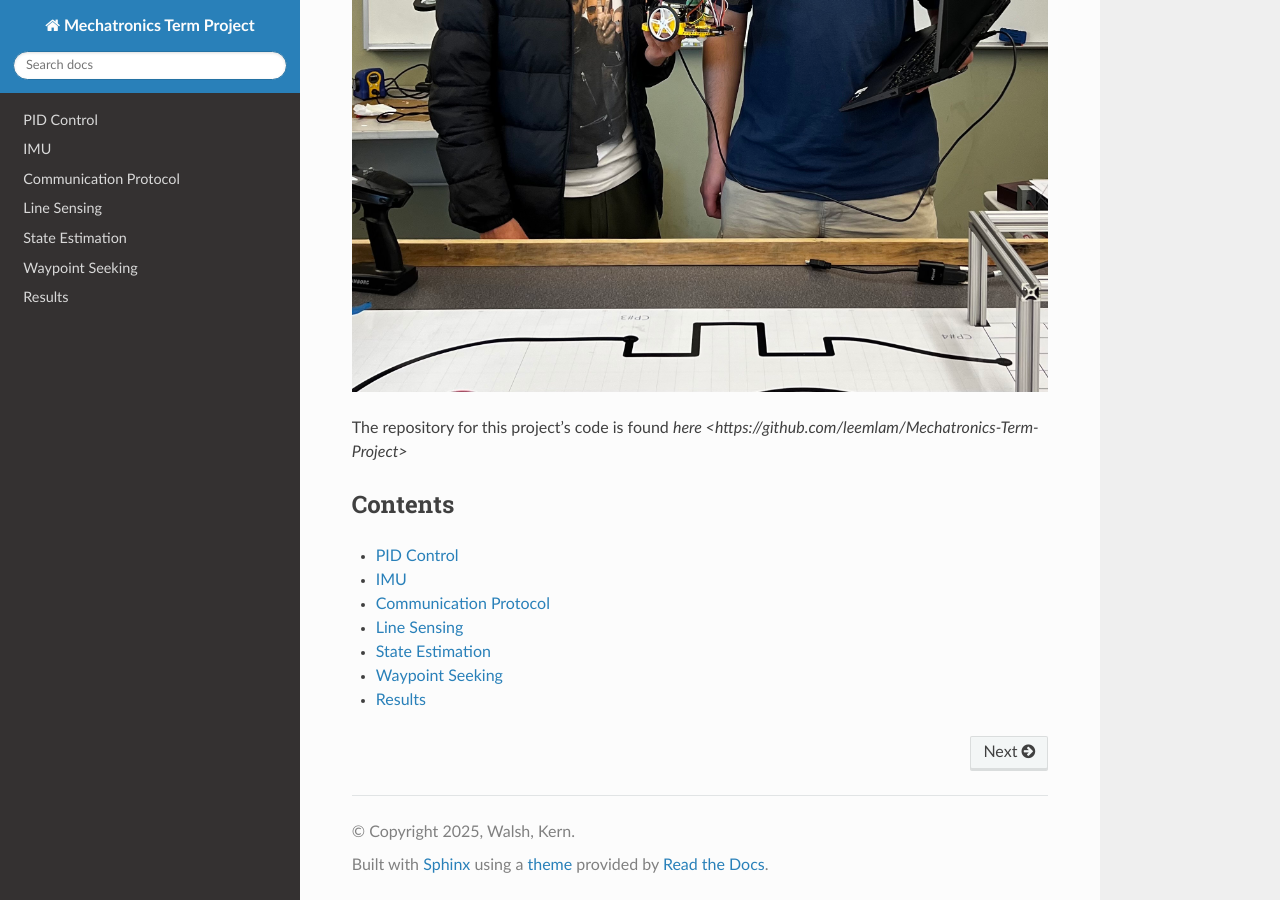
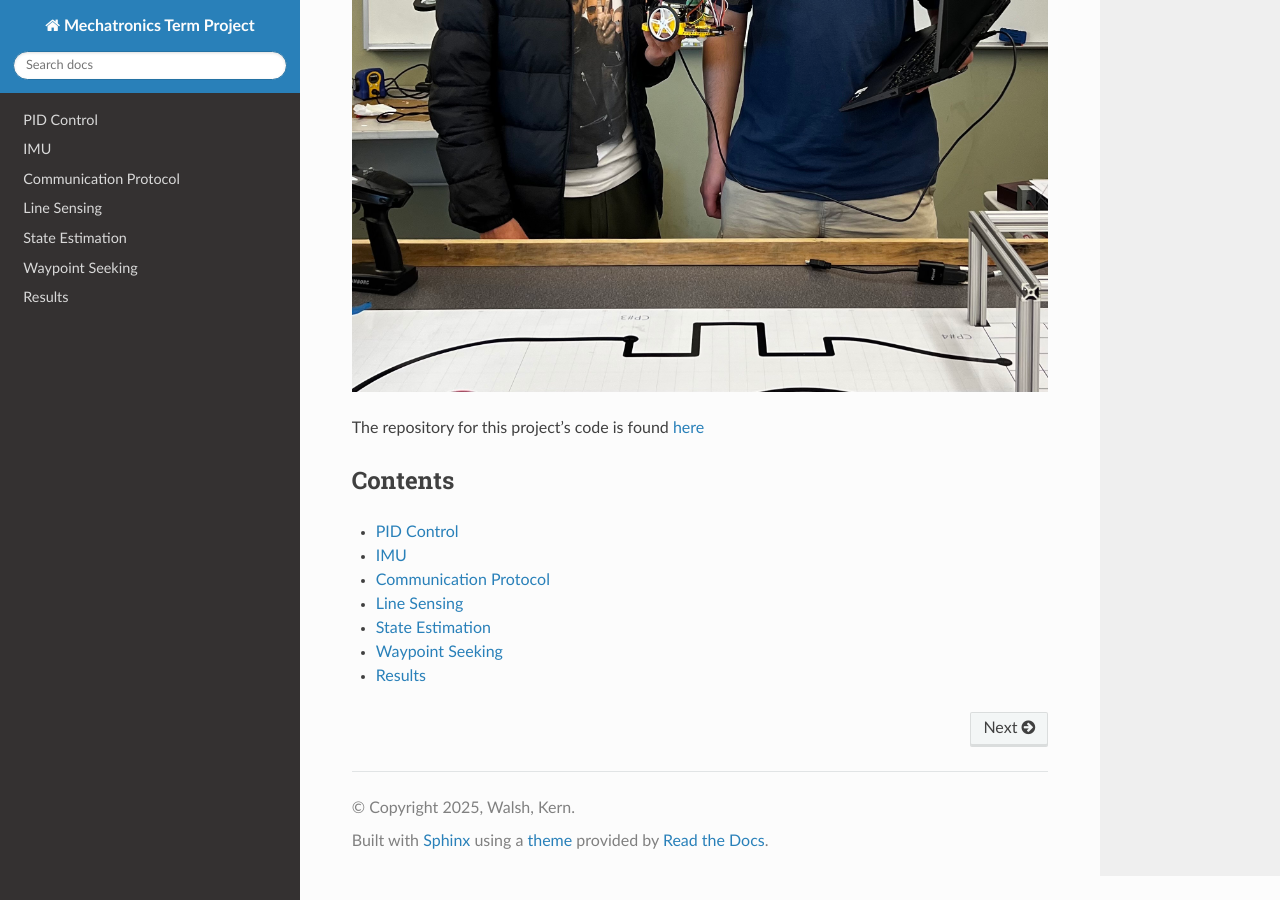
Before and after one commit to leemlam/Mechatronics-Term-Project, a Sphinx documentation site: the page built from docs/source/index.rst, in a window 1280 px wide and 900 px high, scrolled down 903 px. Built offline with Sphinx 7.4.7 and the Read the Docs theme 3.1.0, drawn with Linux system fonts in a browser that asks for light colours; pages that are not in the unit, such as notebooks, are missing from menus.

Commit message:
added working link to repository

```diff
--- a/docs/source/index.rst
+++ b/docs/source/index.rst
@@ -14,7 +14,7 @@ given target states on a path.
 
 .. image:: buddies.jpg
 
-The repository for this project's code is found `here <https://github.com/leemlam/Mechatronics-Term-Project>`
+The repository for this project's code is found `here <https://github.com/leemlam/Mechatronics-Term-Project>`__
 
 Contents
 --------
```
